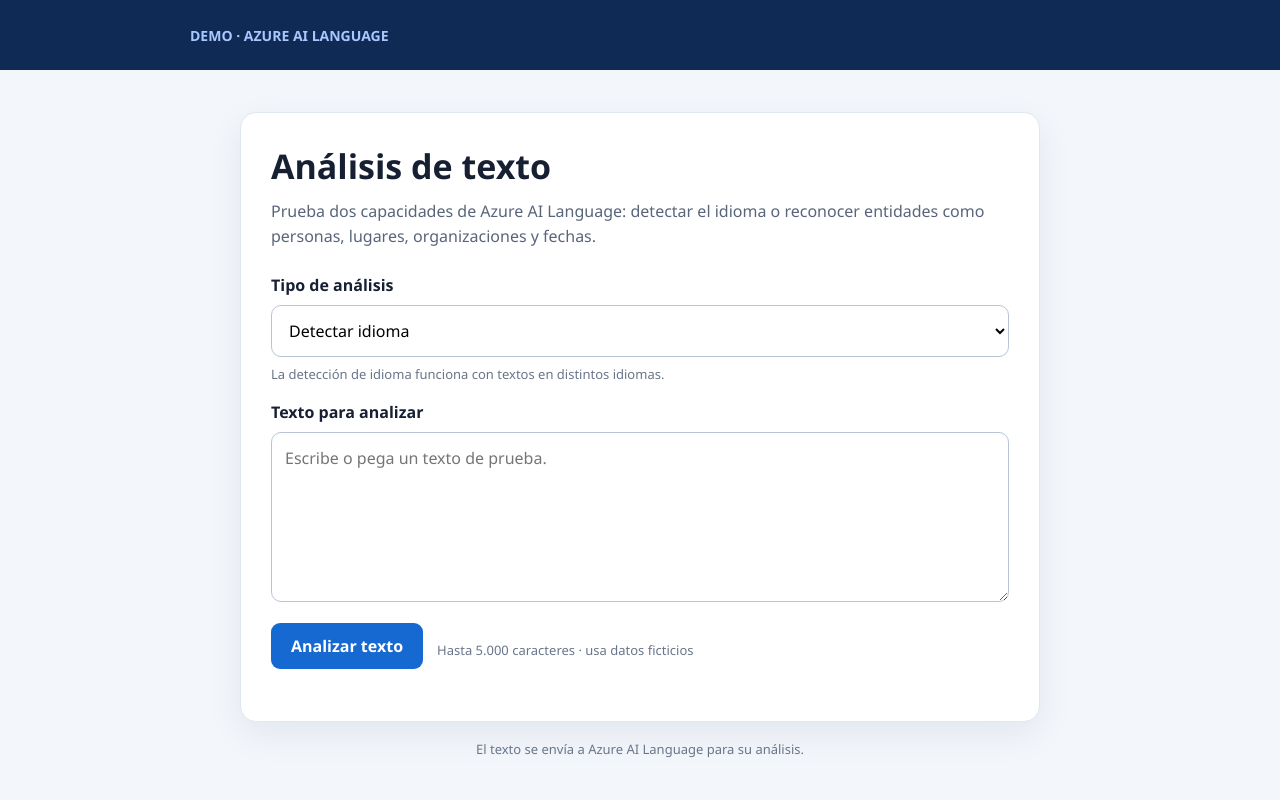
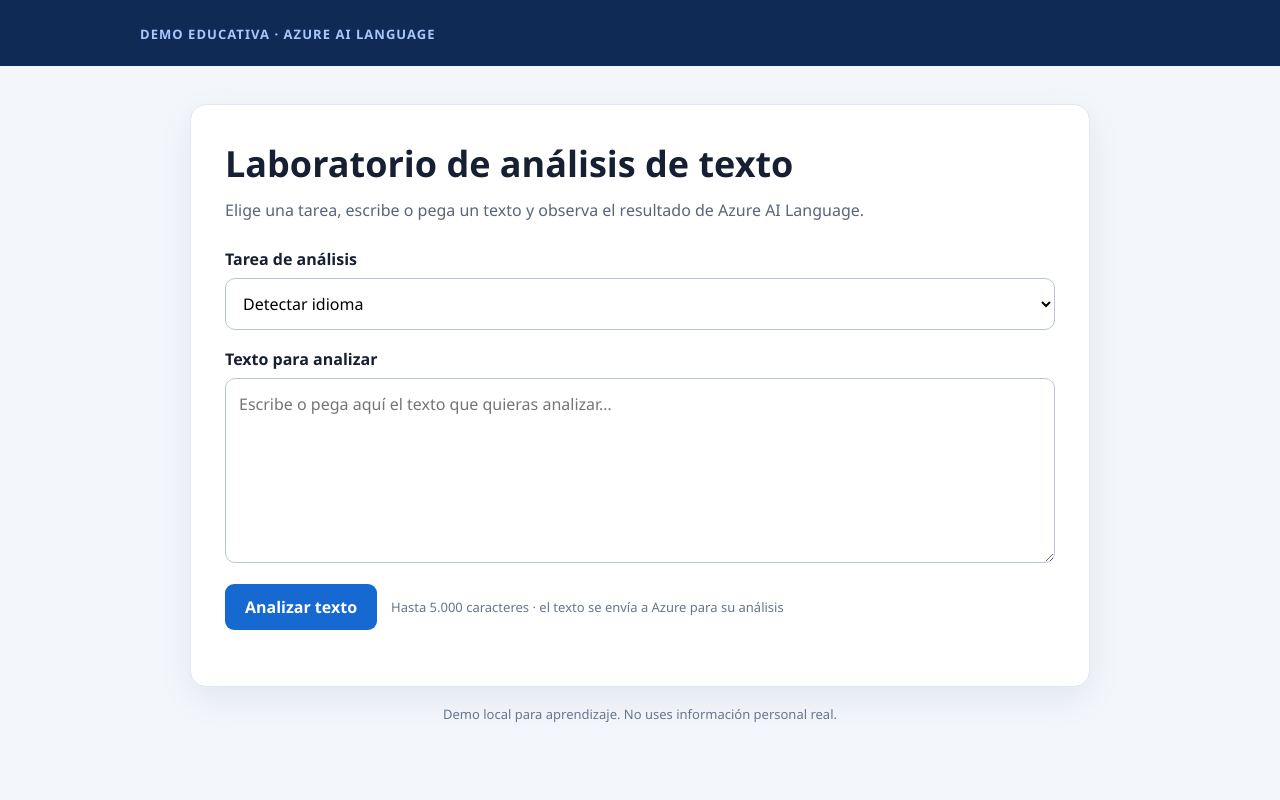
Before and after one commit to frevar1975/training-delivery, a Flask app: page / in a window 1280 px wide. Run offline with Flask 3, Linux system fonts and the light colour scheme.

Commit message:
Expand Azure Language text analysis web demo

```diff
--- a/AI-901/EducationIT-octubre-2026/demo-language-detection-python/templates/index.html
+++ b/AI-901/EducationIT-octubre-2026/demo-language-detection-python/templates/index.html
@@ -3,77 +3,71 @@
 <head>
   <meta charset="utf-8">
   <meta name="viewport" content="width=device-width, initial-scale=1">
-  <title>Azure AI Language | Laboratorio</title>
+  <title>Laboratorio de análisis de texto</title>
   <style>
-    :root { color-scheme: light; font-family: "Segoe UI", Arial, sans-serif; }
+    :root { font-family: "Segoe UI", Arial, sans-serif; color: #172033; background: #f3f6fb; }
     * { box-sizing: border-box; }
-    body { margin: 0; min-height: 100vh; background: #f3f6fb; color: #172033; }
-    header { background: #102a56; color: white; padding: 24px max(24px, calc((100% - 900px)/2)); }
-    header span { color: #a9c7ff; font-size: 14px; font-weight: 600; }
-    main { width: min(800px, calc(100% - 32px)); margin: 42px auto; }
-    .card { background: white; border: 1px solid #e0e7f0; border-radius: 16px; padding: 30px; box-shadow: 0 12px 36px #14274a12; }
-    h1 { margin: 0 0 10px; font-size: clamp(25px, 4vw, 34px); }
+    body { margin: 0; min-height: 100vh; }
+    header { padding: 22px max(22px, calc((100% - 1000px)/2)); background: #102a56; color: white; }
+    header span { color: #a9c7ff; font-size: 13px; font-weight: 700; letter-spacing: .08em; }
+    main { width: min(900px, calc(100% - 32px)); margin: 38px auto; }
+    .card { background: white; border: 1px solid #e0e7f0; border-radius: 16px; padding: clamp(20px, 4vw, 34px); box-shadow: 0 12px 36px #14274a12; }
+    h1 { margin: 0 0 10px; font-size: clamp(25px, 4vw, 36px); }
     .intro { color: #58657a; line-height: 1.55; margin: 0 0 25px; }
-    label { display: block; font-weight: 650; margin: 18px 0 9px; }
+    label { display: block; font-weight: 650; margin: 18px 0 8px; }
     select, textarea { width: 100%; border: 1px solid #b9c5d6; border-radius: 10px; padding: 13px; font: inherit; background: white; }
-    textarea { min-height: 170px; resize: vertical; line-height: 1.5; }
+    textarea { min-height: 185px; resize: vertical; line-height: 1.5; }
     select:focus, textarea:focus { outline: 3px solid #bcd6ff; border-color: #1769d2; }
-    .hint { color: #69768a; font-size: 13px; margin: 8px 0 0; }
     .actions { display: flex; align-items: center; gap: 14px; margin-top: 16px; flex-wrap: wrap; }
     button { border: 0; border-radius: 9px; padding: 12px 20px; color: white; background: #1769d2; font: inherit; font-weight: 650; cursor: pointer; }
     button:hover { background: #0d54b2; }
     button:disabled { opacity: .65; cursor: wait; }
+    .hint, footer { color: #69768a; font-size: 13px; }
     #status { margin-top: 22px; }
     .result { background: #eff8f2; border: 1px solid #b8e2c4; border-radius: 12px; padding: 18px; }
-    .result h2 { margin: 0 0 14px; font-size: 19px; color: #176334; }
-    .metrics { display: grid; grid-template-columns: repeat(auto-fit, minmax(140px, 1fr)); gap: 12px; }
-    .metric, .entity { background: white; border-radius: 8px; padding: 12px; }
-    .metric small, .entity small { display: block; color: #647187; margin-bottom: 5px; }
-    .metric strong, .entity strong { font-size: 17px; }
-    .entity-list { display: grid; gap: 10px; margin: 0; padding: 0; list-style: none; }
-    .entity-meta { color: #647187; margin-top: 7px; font-size: 14px; }
+    .result h2 { margin: 0 0 14px; font-size: 20px; color: #176334; }
+    .summary { margin: 0 0 14px; line-height: 1.55; }
+    .items { display: grid; gap: 9px; }
+    .item { display: flex; gap: 8px; flex-wrap: wrap; background: white; padding: 11px 13px; border-radius: 8px; }
+    .item strong { min-width: 120px; }
+    .detail, .note { color: #647187; font-size: 13px; }
+    .note { margin: 14px 0 0; }
+    .redacted { margin-top: 16px; padding: 13px; background: white; border-radius: 8px; white-space: pre-wrap; overflow-wrap: anywhere; }
     .error { background: #fff1f0; color: #9f2520; border: 1px solid #f2c3bf; border-radius: 10px; padding: 14px; }
-    footer { color: #69768a; text-align: center; font-size: 13px; margin: 18px 0 36px; }
+    footer { text-align: center; margin: 18px 0 36px; }
   </style>
 </head>
 <body>
-  <header><span>DEMO · AZURE AI LANGUAGE</span></header>
+  <header><span>DEMO EDUCATIVA · AZURE AI LANGUAGE</span></header>
   <main>
     <section class="card">
-      <h1>Análisis de texto</h1>
-      <p class="intro">Prueba dos capacidades de Azure AI Language: detectar el idioma o reconocer entidades como personas, lugares, organizaciones y fechas.</p>
+      <h1>Laboratorio de análisis de texto</h1>
+      <p class="intro">Elige una tarea, escribe o pega un texto y observa el resultado de Azure AI Language.</p>
       <form id="form">
-        <label for="operation">Tipo de análisis</label>
-        <select id="operation">
+        <label for="task">Tarea de análisis</label>
+        <select id="task">
           <option value="language">Detectar idioma</option>
-          <option value="entities">Reconocer entidades (texto en inglés)</option>
+          <option value="pii">Detectar información personal (PII)</option>
+          <option value="key_phrases">Extraer frases clave</option>
+          <option value="entities">Reconocer entidades</option>
+          <option value="sentiment">Analizar sentimiento</option>
+          <option value="summary">Crear resumen introductorio</option>
         </select>
-        <p class="hint" id="mode-hint">La detección de idioma funciona con textos en distintos idiomas.</p>
         <label for="text">Texto para analizar</label>
-        <textarea id="text" maxlength="5000" placeholder="Escribe o pega un texto de prueba." required></textarea>
+        <textarea id="text" maxlength="5000" placeholder="Escribe o pega aquí el texto que quieras analizar…" required></textarea>
         <div class="actions">
           <button id="submit" type="submit">Analizar texto</button>
-          <span class="hint">Hasta 5.000 caracteres · usa datos ficticios</span>
+          <span class="hint">Hasta 5.000 caracteres · el texto se envía a Azure para su análisis</span>
         </div>
       </form>
       <div id="status" aria-live="polite"></div>
     </section>
-    <footer>El texto se envía a Azure AI Language para su análisis.</footer>
+    <footer>Demo local para aprendizaje. No uses información personal real.</footer>
   </main>
   <script>
     const form = document.querySelector("#form");
-    const input = document.querySelector("#text");
-    const operation = document.querySelector("#operation");
-    const hint = document.querySelector("#mode-hint");
     const button = document.querySelector("#submit");
     const statusBox = document.querySelector("#status");
-
-    operation.addEventListener("change", () => {
-      hint.textContent = operation.value === "entities"
-        ? "El reconocimiento de entidades de esta demo está configurado para texto en inglés."
-        : "La detección de idioma funciona con textos en distintos idiomas.";
-    });
-
     form.addEventListener("submit", async (event) => {
       event.preventDefault();
       button.disabled = true;
@@ -83,62 +77,30 @@
         const response = await fetch("/analyze", {
           method: "POST",
           headers: { "Content-Type": "application/json" },
-          body: JSON.stringify({ text: input.value, operation: operation.value })
+          body: JSON.stringify({ text: document.querySelector("#text").value, task: document.querySelector("#task").value })
         });
         const data = await response.json();
         if (!response.ok) throw new Error(data.error || "No se pudo analizar el texto.");
-
-        const panel = document.createElement("section");
-        panel.className = "result";
-        const title = document.createElement("h2");
-        const content = document.createElement("div");
-        if (data.operation === "language") {
-          title.textContent = "Idioma detectado";
-          content.className = "metrics";
-          [["Idioma", data.language], ["Código ISO 639-1", data.iso], ["Confianza", String(data.confidence) + "%"]]
-            .forEach(([label, value]) => {
-              const item = document.createElement("div");
-              item.className = "metric";
-              const small = document.createElement("small");
-              small.textContent = label;
-              const strong = document.createElement("strong");
-              strong.textContent = value || "No disponible";
-              item.append(small, strong);
-              content.append(item);
-            });
-        } else {
-          title.textContent = "Entidades reconocidas";
-          content.className = "entity-list";
-          if (!data.entities.length) {
-            const empty = document.createElement("p");
-            empty.textContent = "No se reconocieron entidades en el texto.";
-            content.append(empty);
-          }
-          data.entities.forEach((entity) => {
-            const item = document.createElement("article");
-            item.className = "entity";
-            const small = document.createElement("small");
-            small.textContent = entity.category + (entity.subcategory ? " · " + entity.subcategory : "");
-            const strong = document.createElement("strong");
-            strong.textContent = entity.text;
-            const meta = document.createElement("div");
-            meta.className = "entity-meta";
-            meta.textContent = "Confianza: " + entity.confidence + "%";
-            item.append(small, strong, meta);
-            content.append(item);
-          });
+        const panel = document.createElement("section"); panel.className = "result";
+        const title = document.createElement("h2"); title.textContent = data.title || "Resultado"; panel.append(title);
+        if (data.summary) { const summary = document.createElement("p"); summary.className = "summary"; summary.textContent = data.summary; panel.append(summary); }
+        if (data.items && data.items.length) {
+          const list = document.createElement("div"); list.className = "items";
+          data.items.forEach((entry) => {
+            const row = document.createElement("div"); row.className = "item";
+            const label = document.createElement("strong"); label.textContent = entry.label || "Resultado";
+            const value = document.createElement("span"); value.textContent = entry.value || "";
+            row.append(label, value);
+            if (entry.detail) { const detail = document.createElement("span"); detail.className = "detail"; detail.textContent = entry.detail; row.append(detail); }
+            list.append(row);
+          }); panel.append(list);
         }
-        panel.append(title, content);
+        if (data.redacted_text) { const redacted = document.createElement("div"); redacted.className = "redacted"; redacted.textContent = "Texto con datos detectados ocultos:\n" + data.redacted_text; panel.append(redacted); }
+        if (data.note) { const note = document.createElement("p"); note.className = "note"; note.textContent = data.note; panel.append(note); }
         statusBox.append(panel);
       } catch (error) {
-        const message = document.createElement("div");
-        message.className = "error";
-        message.textContent = error.message;
-        statusBox.append(message);
-      } finally {
-        button.disabled = false;
-        button.textContent = "Analizar texto";
-      }
+        const message = document.createElement("div"); message.className = "error"; message.textContent = error.message; statusBox.append(message);
+      } finally { button.disabled = false; button.textContent = "Analizar texto"; }
     });
   </script>
 </body>
```
Also changed, not shown: AI-901/EducationIT-octubre-2026/demo-language-detection-python/web_app.py (+84 -37 lines), AI-901/EducationIT-octubre-2026/demo-language-detection-python/README.md.
